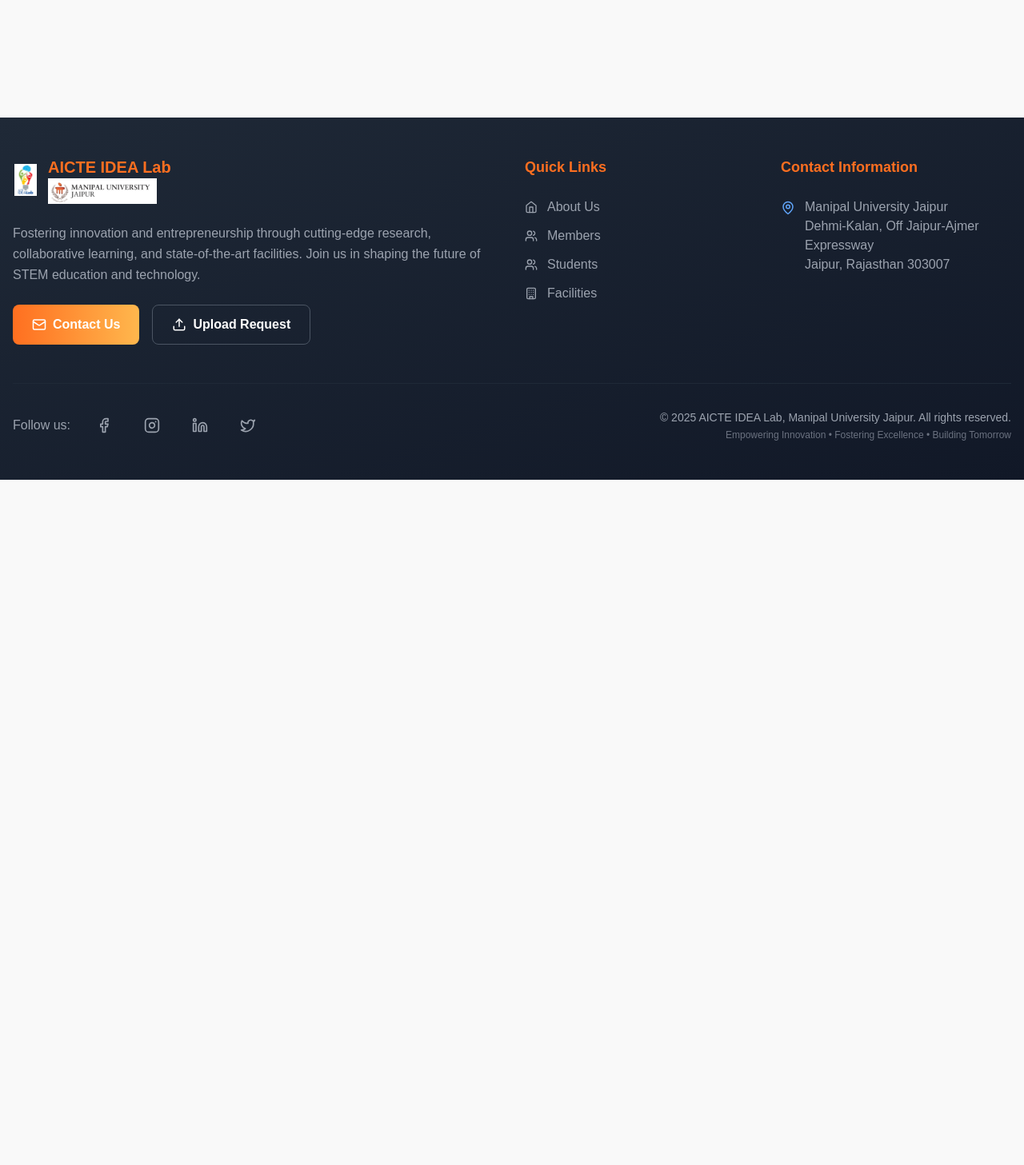
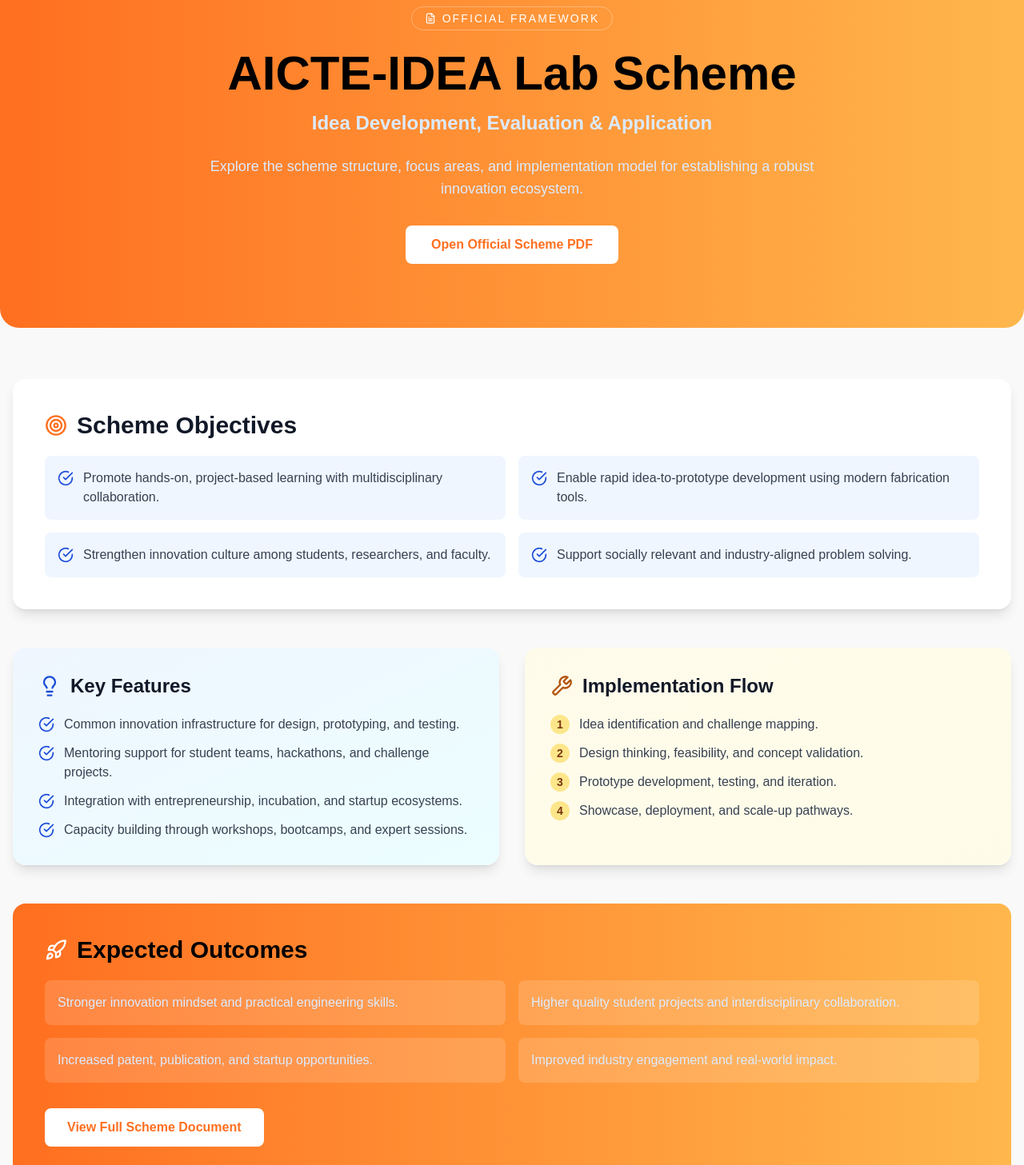
Before and after one commit to amritesh-0/AICTE-IDEA-Lab, a React (Vite) app: page /scheme in a window 1280 px wide. Shown: the part 200-1657 px from the top of the page at 80% size. Before the commit the page ends 800 px from the top, so only its background shows below. Built offline with nearby package versions, Linux system fonts and the light colour scheme.

Commit message:
Scheme page added, faculty details updated, and minor content changes in about us page.

```diff
--- a/src/App.tsx
+++ b/src/App.tsx
@@ -9,6 +9,7 @@
 import StudentsPage from './pages/StudentsPage';
 import FacultiesPage from './pages/FacultiesPage';
 import FacilitiesPage from './pages/FacilitiesPage';
+import SchemePage from './pages/SchemePage';
 import Footer from './components/Footer';
 
 function App() {
@@ -83,6 +84,7 @@
             <Route path="/students" element={<StudentsPage />} />
             <Route path="/members" element={<FacultiesPage />} />
             <Route path="/facilities" element={<FacilitiesPage />} />
+            <Route path="/scheme" element={<SchemePage />} />
           </Routes>
         </main>
 
--- a/src/components/Footer.tsx
+++ b/src/components/Footer.tsx
@@ -14,7 +14,8 @@
   Home,
   Users,
   Building,
-  Beaker
+  Beaker,
+  FileText
 } from 'lucide-react';
 import { IMAGES } from '../config/images';
 
@@ -40,7 +41,8 @@
     { icon: Home, label: 'About Us', href: '/about' },
     { icon: Users, label: 'Members', href: '/members' },
     { icon: Users, label: 'Students', href: '/students' },
-    { icon: Building, label: 'Facilities', href: '/facilities' }
+    { icon: Building, label: 'Facilities', href: '/facilities' },
+    { icon: FileText, label: 'Scheme', href: '/scheme' }
   ];
 
   const openModal = (type: 'contact' | 'upload') => {
--- a/src/components/Header.tsx
+++ b/src/components/Header.tsx
@@ -1,6 +1,6 @@
 import React, { useState, useEffect } from 'react';
 import { Link, useLocation } from 'react-router-dom';
-import { Menu, Beaker, Home, Users, Building } from 'lucide-react';
+import { Menu, Home, Users, Building, FileText } from 'lucide-react';
 import { motion } from 'framer-motion';
 import { IMAGES } from '../config/images';
 
@@ -25,6 +25,7 @@
     { path: '/members', label: 'Members', icon: Users },
     { path: '/students', label: 'Students', icon: Users },
     { path: '/facilities', label: 'Facilities', icon: Building },
+    { path: '/scheme', label: 'Scheme', icon: FileText },
   ];
 
   return (
--- a/src/components/Sidebar.tsx
+++ b/src/components/Sidebar.tsx
@@ -1,7 +1,7 @@
 import React from 'react';
 import { Link, useLocation } from 'react-router-dom';
 import { motion, AnimatePresence } from 'framer-motion';
-import { X, Home, Users, Building, Mail, Phone, MapPin } from 'lucide-react';
+import { X, Home, Users, Building, Mail, Phone, MapPin, FileText } from 'lucide-react';
 
 interface SidebarProps {
   isOpen: boolean;
@@ -16,6 +16,7 @@
     { path: '/members', label: 'Members', icon: Users },
     { path: '/students', label: 'Students', icon: Users },
     { path: '/facilities', label: 'Facilities', icon: Building },
+    { path: '/scheme', label: 'Scheme', icon: FileText },
   ];
 
   const sidebarVariants = {
--- a/src/pages/AboutUsPage.tsx
+++ b/src/pages/AboutUsPage.tsx
@@ -259,7 +259,7 @@
               </div>
 
               <p className="text-center text-sm md:text-base font-semibold text-blue-900 underline underline-offset-4">
-                Click to open event standee PDF
+                Click to open event broucher PDF
               </p>
             </div>
           </button>
--- /dev/null
+++ b/src/pages/SchemePage.tsx
@@ -0,0 +1,168 @@
+import React from 'react';
+import { motion } from 'framer-motion';
+import { FileText, Target, Lightbulb, Wrench, Rocket, CheckCircle } from 'lucide-react';
+
+const SchemePage: React.FC = () => {
+  const schemePdfPath = encodeURI('/IDEA Lab scheme_doc.pdf');
+
+  const objectives = [
+    'Promote hands-on, project-based learning with multidisciplinary collaboration.',
+    'Enable rapid idea-to-prototype development using modern fabrication tools.',
+    'Strengthen innovation culture among students, researchers, and faculty.',
+    'Support socially relevant and industry-aligned problem solving.',
+  ];
+
+  const keyFeatures = [
+    'Common innovation infrastructure for design, prototyping, and testing.',
+    'Mentoring support for student teams, hackathons, and challenge projects.',
+    'Integration with entrepreneurship, incubation, and startup ecosystems.',
+    'Capacity building through workshops, bootcamps, and expert sessions.',
+  ];
+
+  const implementationFlow = [
+    'Idea identification and challenge mapping.',
+    'Design thinking, feasibility, and concept validation.',
+    'Prototype development, testing, and iteration.',
+    'Showcase, deployment, and scale-up pathways.',
+  ];
+
+  const outcomes = [
+    'Stronger innovation mindset and practical engineering skills.',
+    'Higher quality student projects and interdisciplinary collaboration.',
+    'Increased patent, publication, and startup opportunities.',
+    'Improved industry engagement and real-world impact.',
+  ];
+
+  return (
+    <div className="space-y-16">
+      <section className="bg-gradient-to-r from-primary to-accent text-white py-20 rounded-b-3xl">
+        <div className="container mx-auto px-4 text-center">
+          <motion.div
+            initial={{ opacity: 0, y: 40 }}
+            animate={{ opacity: 1, y: 0 }}
+            transition={{ duration: 0.7 }}
+            className="max-w-4xl mx-auto"
+          >
+            <p className="inline-flex items-center gap-2 rounded-full border border-white/30 px-4 py-1 text-xs md:text-sm tracking-[0.15em] uppercase mb-6">
+              <FileText size={14} />
+              Official Framework
+            </p>
+            <h1 className="text-4xl md:text-6xl font-black leading-tight text-black">
+              AICTE-IDEA Lab Scheme
+            </h1>
+            <p className="mt-4 text-lg md:text-2xl font-semibold text-blue-100">
+              Idea Development, Evaluation & Application
+            </p>
+            <p className="mt-6 text-base md:text-lg text-blue-100 max-w-3xl mx-auto">
+              Explore the scheme structure, focus areas, and implementation model for establishing a
+              robust innovation ecosystem.
+            </p>
+            <button
+              onClick={() => window.open(schemePdfPath, '_blank')}
+              className="mt-8 bg-white text-primary px-8 py-3 rounded-lg font-semibold hover:bg-gray-100 transition-colors"
+            >
+              Open Official Scheme PDF
+            </button>
+          </motion.div>
+        </div>
+      </section>
+
+      <div className="container mx-auto px-4 space-y-12">
+        <motion.section
+          initial={{ opacity: 0, y: 30 }}
+          whileInView={{ opacity: 1, y: 0 }}
+          viewport={{ once: true, amount: 0.2 }}
+          transition={{ duration: 0.6 }}
+          className="bg-white rounded-2xl shadow-lg p-8 lg:p-10"
+        >
+          <div className="flex items-center gap-3 mb-5">
+            <Target className="h-7 w-7 text-primary" />
+            <h2 className="text-2xl md:text-3xl font-bold text-gray-900">Scheme Objectives</h2>
+          </div>
+          <div className="grid md:grid-cols-2 gap-4">
+            {objectives.map((point, index) => (
+              <div key={index} className="flex items-start gap-3 bg-blue-50 rounded-lg p-4">
+                <CheckCircle className="h-5 w-5 text-blue-700 mt-0.5 shrink-0" />
+                <p className="text-gray-700">{point}</p>
+              </div>
+            ))}
+          </div>
+        </motion.section>
+
+        <div className="grid lg:grid-cols-2 gap-8">
+          <motion.section
+            initial={{ opacity: 0, y: 30 }}
+            whileInView={{ opacity: 1, y: 0 }}
+            viewport={{ once: true, amount: 0.2 }}
+            transition={{ duration: 0.6 }}
+            className="bg-gradient-to-br from-blue-50 to-cyan-50 rounded-2xl shadow-lg p-8"
+          >
+            <div className="flex items-center gap-3 mb-5">
+              <Lightbulb className="h-7 w-7 text-blue-700" />
+              <h3 className="text-2xl font-bold text-gray-900">Key Features</h3>
+            </div>
+            <ul className="space-y-3">
+              {keyFeatures.map((item, index) => (
+                <li key={index} className="text-gray-700 flex items-start gap-3">
+                  <CheckCircle className="h-5 w-5 text-blue-700 mt-0.5 shrink-0" />
+                  <span>{item}</span>
+                </li>
+              ))}
+            </ul>
+          </motion.section>
+
+          <motion.section
+            initial={{ opacity: 0, y: 30 }}
+            whileInView={{ opacity: 1, y: 0 }}
+            viewport={{ once: true, amount: 0.2 }}
+            transition={{ duration: 0.6, delay: 0.05 }}
+            className="bg-gradient-to-br from-amber-50 to-yellow-50 rounded-2xl shadow-lg p-8"
+          >
+            <div className="flex items-center gap-3 mb-5">
+              <Wrench className="h-7 w-7 text-amber-700" />
+              <h3 className="text-2xl font-bold text-gray-900">Implementation Flow</h3>
+            </div>
+            <ol className="space-y-3">
+              {implementationFlow.map((step, index) => (
+                <li key={index} className="text-gray-700 flex items-start gap-3">
+                  <span className="inline-flex h-6 w-6 items-center justify-center rounded-full bg-amber-200 text-amber-900 text-sm font-bold shrink-0">
+                    {index + 1}
+                  </span>
+                  <span>{step}</span>
+                </li>
+              ))}
+            </ol>
+          </motion.section>
+        </div>
+
+        <motion.section
+          initial={{ opacity: 0, y: 30 }}
+          whileInView={{ opacity: 1, y: 0 }}
+          viewport={{ once: true, amount: 0.2 }}
+          transition={{ duration: 0.6 }}
+          className="bg-gradient-to-r from-primary to-accent text-white rounded-2xl p-8 lg:p-10"
+        >
+          <div className="flex items-center gap-3 mb-5">
+            <Rocket className="h-7 w-7" />
+            <h3 className="text-2xl md:text-3xl font-bold text-black">Expected Outcomes</h3>
+          </div>
+          <div className="grid md:grid-cols-2 gap-4">
+            {outcomes.map((item, index) => (
+              <div key={index} className="bg-white/15 rounded-lg p-4 text-blue-100">
+                {item}
+              </div>
+            ))}
+          </div>
+          <button
+            onClick={() => window.open(schemePdfPath, '_blank')}
+            className="mt-8 bg-white text-primary px-7 py-3 rounded-lg font-semibold hover:bg-gray-100 transition-colors"
+          >
+            View Full Scheme Document
+          </button>
+        </motion.section>
+      </div>
+    </div>
+  );
+};
+
+export default SchemePage;
```
